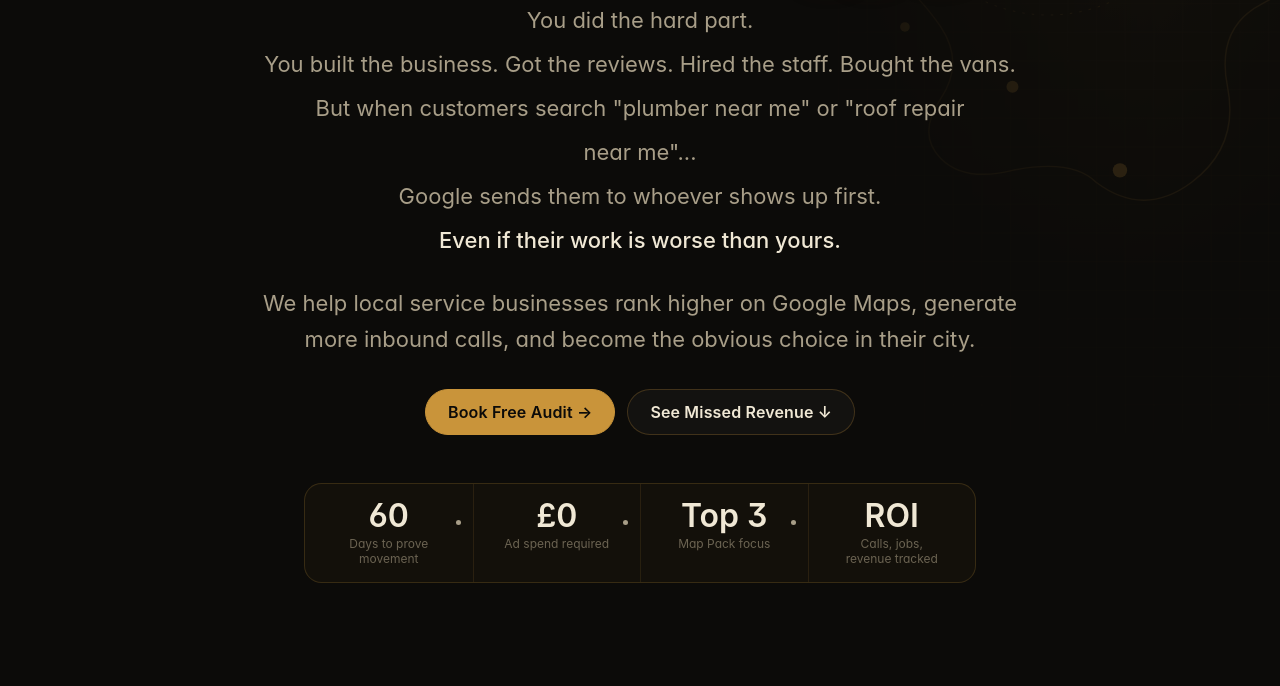
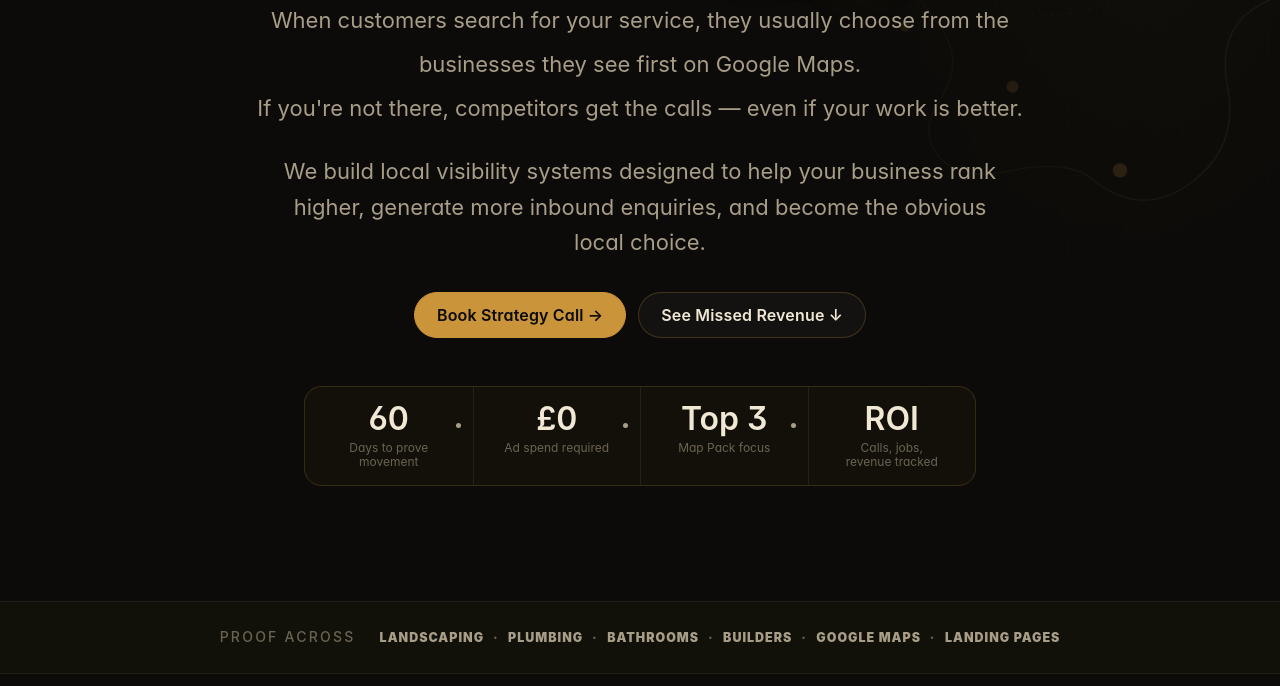
Before and after one commit to xr33m-marketing/xr33m-gmb-SITE, a website: page dist/index.html in a window 1280 px wide. Shown: the part 496-1182 px from the top of the page. Drawn offline with Linux system fonts and the light colour scheme; files that its build step writes are made by us from their sources; a web font is replaced by a local one.

Commit message:
Updated index.html

```diff
--- a/dist/index.html
+++ b/dist/index.html
@@ -130,23 +130,19 @@
           </p>
 
           <h1 class="hero__title">
-            Your Competitors Are Stealing The Calls You Already Paid To <em>Earn.</em>
+            Most Local Businesses Lose Work Before The Phone Even <em>Rings.</em>
           </h1>
 
           <p class="hero__lede">
-            You did the hard part.<br>
-            You built the business. Got the reviews. Hired the staff. Bought the vans.<br>
-            But when customers search "plumber near me" or "roof repair near me"...<br>
-            Google sends them to whoever shows up first.<br>
-            <em class="hero__lede-emphasis">Even if their work is worse than yours.</em>
+            When customers search for your service, they usually choose from the businesses they see first on Google Maps.<br>
+            If you're not there, competitors get the calls — even if your work is better.
           </p>
           <p class="hero__lede hero__lede--closing">
-            We help local service businesses rank higher on Google Maps, generate
-            more inbound calls, and become the obvious choice in their city.
+            We build local visibility systems designed to help your business rank higher, generate more inbound enquiries, and become the obvious local choice.
           </p>
 
           <div class="hero__cta">
-            <a class="btn btn--primary" href="#book">Book Free Audit →</a>
+            <a class="btn btn--primary" href="#book">Book Strategy Call →</a>
             <a class="btn btn--ghost" href="#roi">See Missed Revenue ↓</a>
           </div>
 
```
